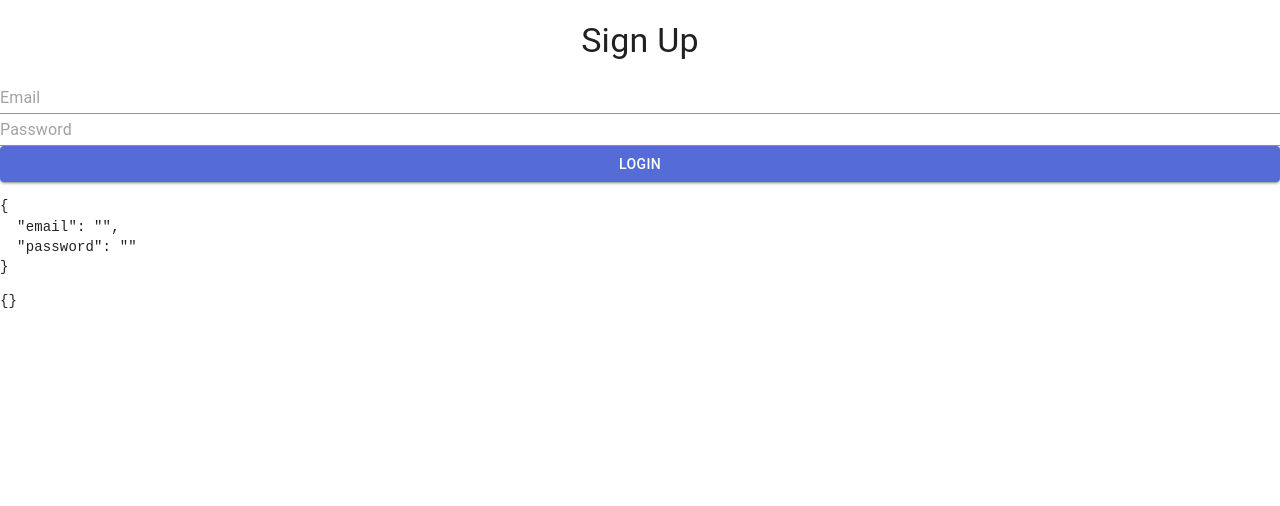
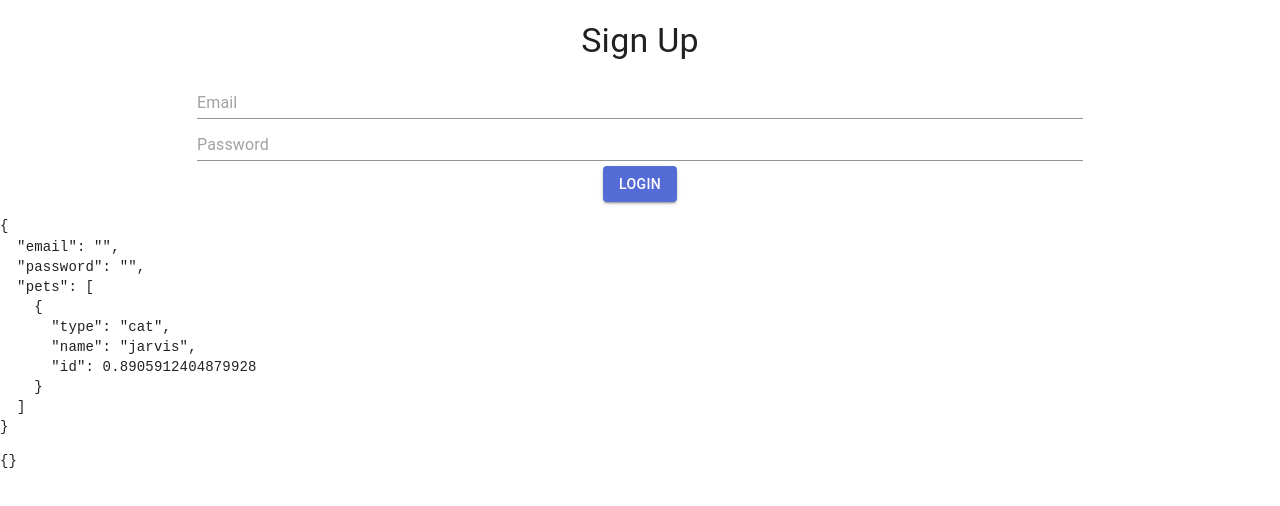
Before and after one commit to YosiZiv/MERN-micros-services, a Next.js app in the folder client/: page /auth/signup in a window 1280 px wide. Shown: the top 506 px of the page. Built offline with nearby package versions, Linux system fonts and the light colour scheme.

Commit message:
fix few style

```diff
--- a/client/pages/auth/signup.tsx
+++ b/client/pages/auth/signup.tsx
@@ -1,16 +1,55 @@
-import { Button, Typography, TextField } from "@material-ui/core";
+import {
+  Button,
+  Typography,
+  TextField,
+  Select,
+  MenuItem,
+} from "@material-ui/core";
 import { makeStyles } from "@material-ui/core/styles";
-import { Formik, Field, Form, useField, FieldAttributes } from "formik";
+import {
+  Formik,
+  Field,
+  Form,
+  useField,
+  FieldAttributes,
+  FieldArray,
+} from "formik";
 import * as yup from "yup";
+const useStyle = makeStyles({
+  title: {
+    textAlign: "center",
+    padding: "10px",
+  },
+  formContainer: {
+    width: "70%",
+    display: "flex",
+    flexDirection: "column",
+    margin: "0 auto",
+  },
+  input: {
+    padding: "5px",
+  },
+  buttonContainer: {
+    display: "flex",
+    justifyContent: "center",
+    alignContent: "center",
+  },
+  button: {
+    width: "40%",
+    padding: "10px",
+  },
+});
 
 const CustomTextField: React.FC<FieldAttributes<{}>> = ({
   placeholder,
+  className,
   ...props
 }) => {
   const [field, meta] = useField<{}>(props);
   const errorText = meta.touched && meta.error;
   return (
     <TextField
+      className={className}
       placeholder={placeholder}
       {...field}
       helperText={errorText}
@@ -20,10 +59,15 @@ const CustomTextField: React.FC<FieldAttributes<{}>> = ({
 };
 const validationSchema = yup.object({
   email: yup.string().required().email(),
-  password: yup.string().required().min(6).max(256),
+  password: yup.string().required().min(6).max(30),
+  pets: yup.array().of(
+    yup.object({
+      name: yup.string().required(),
+    })
+  ),
 });
 
-export default () => {
+export default function Signup() {
   const classes = useStyle();
   return (
     <div>
@@ -37,6 +81,7 @@ export default () => {
         initialValues={{
           email: "",
           password: "",
+          pets: [{ type: "cat", name: "jarvis", id: Math.random() }],
         }}
         validationSchema={validationSchema}
         onSubmit={async (data, { setSubmitting }) => {
@@ -46,26 +91,68 @@ export default () => {
           setSubmitting(false);
         }}
         validate={(values) => {
+          // custom error handler
           const errors: Record<string, string> = {};
-          if (values.email.includes("test")) {
-            errors.email = "test";
-          }
           return errors;
         }}
       >
         {({ values, errors, touched, isSubmitting }) => (
           <Form>
             <div className={classes.formContainer}>
-              <CustomTextField placeholder="Email" name="email" type="email" />
               <CustomTextField
+                className={classes.input}
+                placeholder="Email"
+                name="email"
+                type="email"
+              />
+              <CustomTextField
+                className={classes.input}
                 placeholder="Password"
                 name="password"
                 type="password"
               />
-
-              <Button type="submit" variant="contained" color="primary">
-                Login
-              </Button>
+              <div className={classes.buttonContainer}>
+                <Button type="submit" variant="contained" color="primary">
+                  Login
+                </Button>
+              </div>
+              {/* <FieldArray name="pets">
+                {(arrayHelpers) => (
+                  <div>
+                    <Button
+                      onClick={() =>
+                        arrayHelpers.push({
+                          id: "" + Math.random(),
+                          name: "",
+                          type: "frog",
+                        })
+                      }
+                    >
+                      Add a pet
+                    </Button>
+                    {values.pets.map((pet, index) => (
+                      <div key={pet.id}>
+                        <CustomTextField
+                          placeholder="Pet name"
+                          name={`pets.${index}.name`}
+                        />
+                        <Field
+                          name={`pets.${index}.type`}
+                          type="select"
+                          as={Select}
+                        >
+                          <MenuItem value="cat">Cat</MenuItem>
+                          <MenuItem value="Dog">Dog</MenuItem>
+                          <MenuItem value="Frog">Frog</MenuItem>
+                        </Field>
+                        <Button onClick={() => arrayHelpers.remove(index)}>
+                          X
+                        </Button>
+                      </div>
+                    ))}
+                  </div>
+                )}
+              </FieldArray> */}
             </div>
             <pre>{JSON.stringify(values, null, 2)}</pre>
             <pre>{JSON.stringify(errors, null, 2)}</pre>
@@ -74,15 +161,4 @@ export default () => {
       </Formik>
     </div>
   );
-};
-
-const useStyle = makeStyles({
-  title: {
-    textAlign: "center",
-    padding: "10px",
-  },
-  formContainer: {
-    display: "flex",
-    flexDirection: "column",
-  },
-});
+}
```
